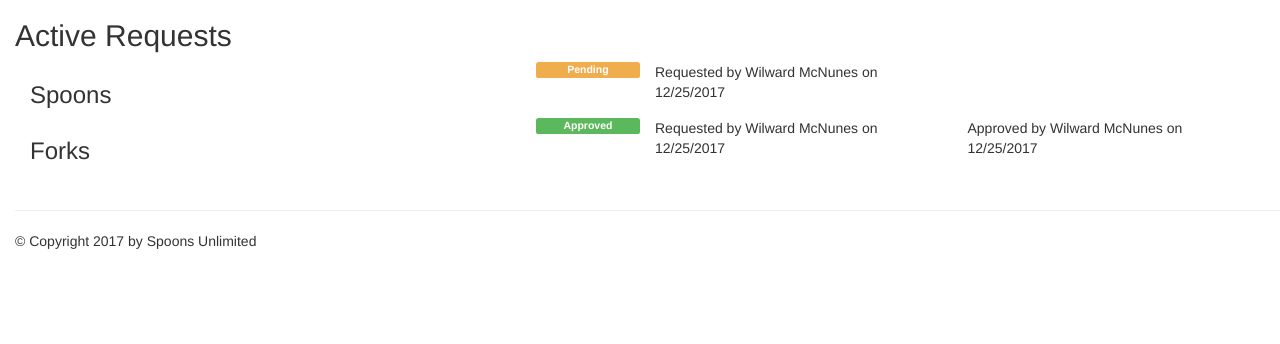
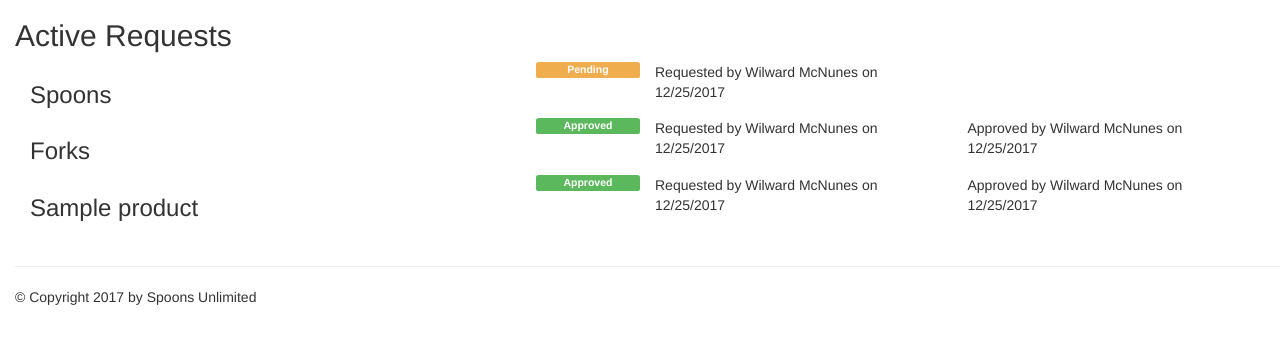
Before and after one commit to speedyturkey/spoons, a Flask app: page / in a window 1280 px wide. Shown: the part 51-395 px from the top of the page. Run offline with Flask 2, Linux system fonts and the light colour scheme; tables that the repository leaves empty hold one stand-in row (values such as "Sample post"); some libraries are stand-ins or nearby versions.

Commit message:
Updated views and templates.

```diff
--- a/application/templates/index.html
+++ b/application/templates/index.html
@@ -34,5 +34,21 @@
       Approved by {{first_name}} {{last_name}} on 12/25/2017
     </div>
   </div>
+  {% for request in requests %}
+  <div class="row">
+    <div class="col-md-5">
+      <h3>{{request.product.product_name}}</h3>
+    </div>
+    <div class="col-md-1 label label-success">
+      Approved
+    </div>
+    <div class="col-md-3">
+      Requested by {{first_name}} {{last_name}} on 12/25/2017
+    </div>
+    <div class="col-md-3">
+      Approved by {{first_name}} {{last_name}} on 12/25/2017
+    </div>
+  </div>
+  {% endfor %}
 </div>
 {% endblock %}
--- a/application/views.py
+++ b/application/views.py
@@ -1,9 +1,16 @@
-from application import application
+from application import application, models
 from flask import render_template
+
 
 @application.route('/')
 def index():
-    return render_template('index.html', title='Home', logged_in=1, first_name='Wilward', last_name='McNunes')
+    requests = models.Requests.query.all()
+    return render_template('index.html',
+    title='Home',
+    logged_in=1,
+    first_name='Wilward',
+    last_name='McNunes',
+    requests=requests)
 
 @application.route('/orders')
 def orders():
```
